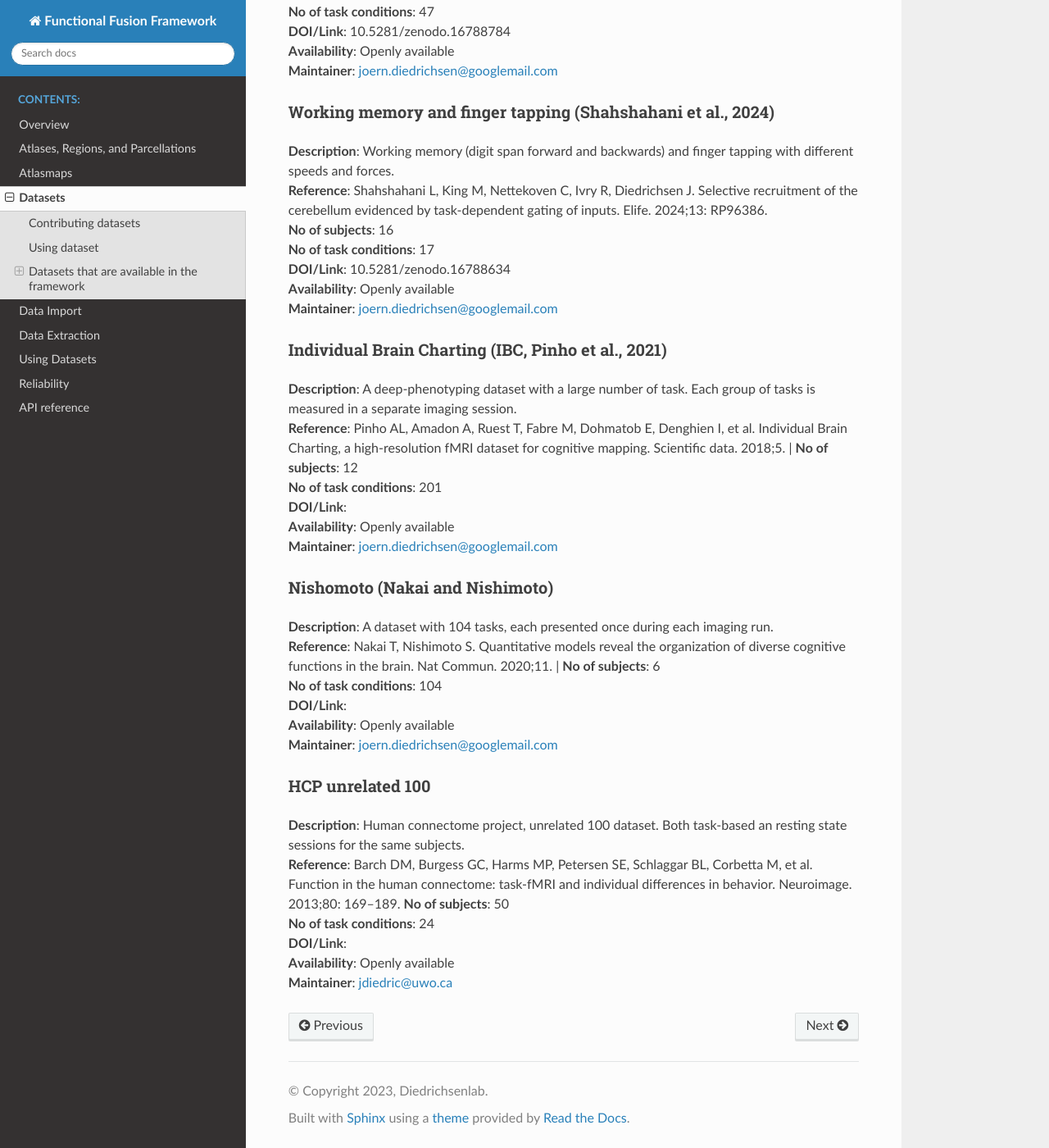
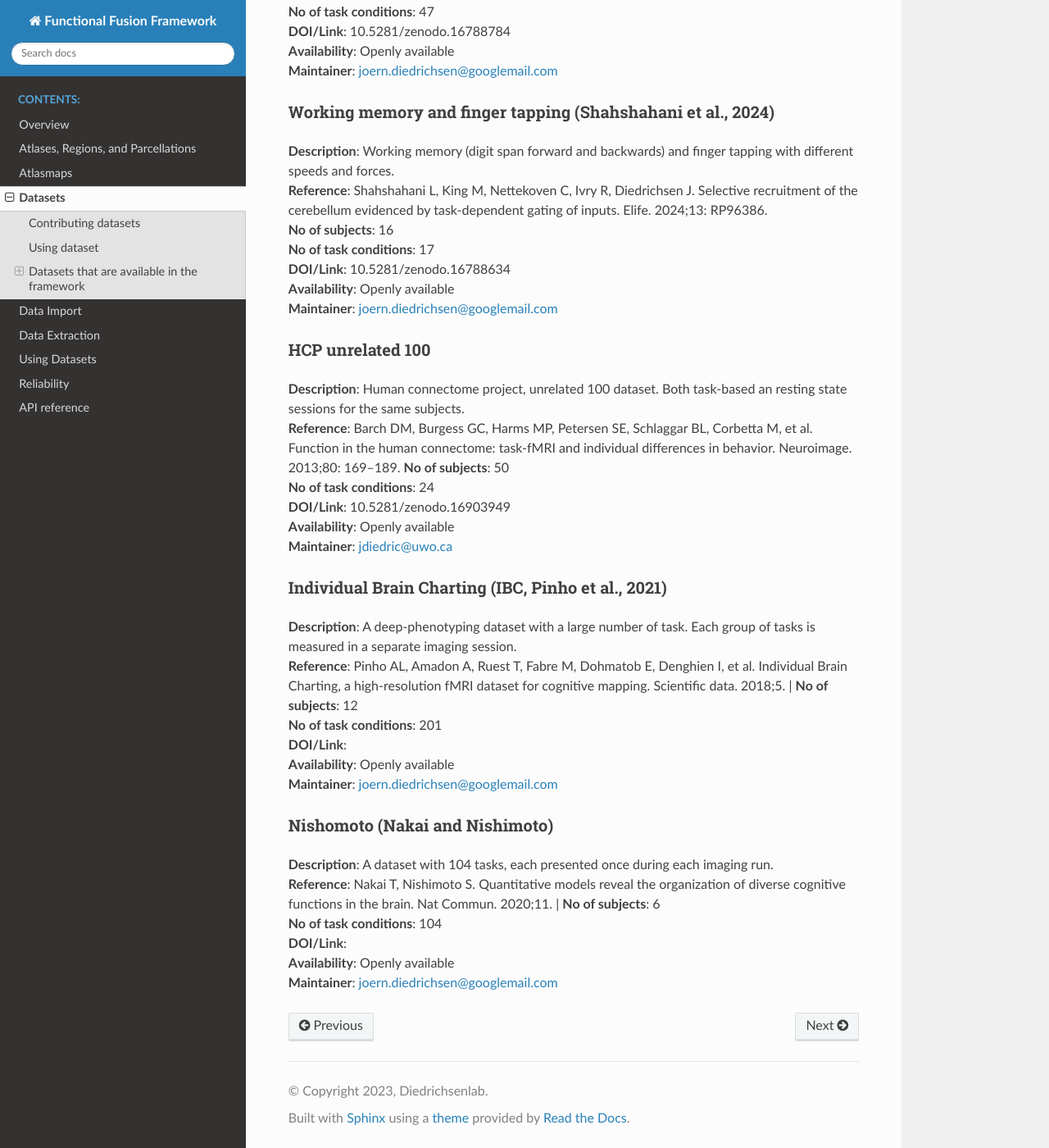
Before and after one commit to DiedrichsenLab/Functional_Fusion, a Sphinx documentation site: the page built from docs/04datasets.rst, in a window 1280 px wide and 1400 px high, scrolled down 1027 px. Shown: the whole window at 82% size. Built offline with Sphinx 7.4.7 and the Read the Docs theme 3.1.0, drawn with Linux system fonts in a browser that asks for light colours; some of the changed lines change nothing that is shown.

Commit message:
Datasets DOI

```diff
--- a/docs/04datasets.rst
+++ b/docs/04datasets.rst
@@ -39,6 +39,15 @@ Working memory and finger tapping (Shahshahani et al., 2024)
 |    **Availability**: Openly available
 |    **Maintainer**: joern.diedrichsen@googlemail.com
 
+HCP unrelated 100
+^^^^^^^^^^^^^^^^^^^^^^^^^^
+|    **Description**: Human connectome project, unrelated 100 dataset. Both task-based an resting state sessions for the same subjects.
+|    **Reference**: Barch DM, Burgess GC, Harms MP, Petersen SE, Schlaggar BL, Corbetta M, et al. Function in the human connectome: task-fMRI and individual differences in behavior. Neuroimage. 2013;80: 169–189.
+     **No of subjects**: 50
+|    **No of task conditions**: 24
+|    **DOI/Link**: 10.5281/zenodo.16903949
+|    **Availability**: Openly available
+|    **Maintainer**: jdiedric@uwo.ca
 
 Individual Brain Charting (IBC, Pinho et al., 2021)
 ^^^^^^^^^^^^^^^^^^^^^^^^^^^^^^^^^^^^^^^^^^^^^^^^^^^
@@ -60,13 +69,3 @@ Nishomoto (Nakai and Nishimoto)
 |    **DOI/Link**:
 |    **Availability**: Openly available
 |    **Maintainer**: joern.diedrichsen@googlemail.com
-
-HCP unrelated 100
-^^^^^^^^^^^^^^^^^^^^^^^^^^
-|    **Description**: Human connectome project, unrelated 100 dataset. Both task-based an resting state sessions for the same subjects.
-|    **Reference**: Barch DM, Burgess GC, Harms MP, Petersen SE, Schlaggar BL, Corbetta M, et al. Function in the human connectome: task-fMRI and individual differences in behavior. Neuroimage. 2013;80: 169–189.
-     **No of subjects**: 50
-|    **No of task conditions**: 24
-|    **DOI/Link**:
-|    **Availability**: Openly available
-|    **Maintainer**: jdiedric@uwo.ca
```
